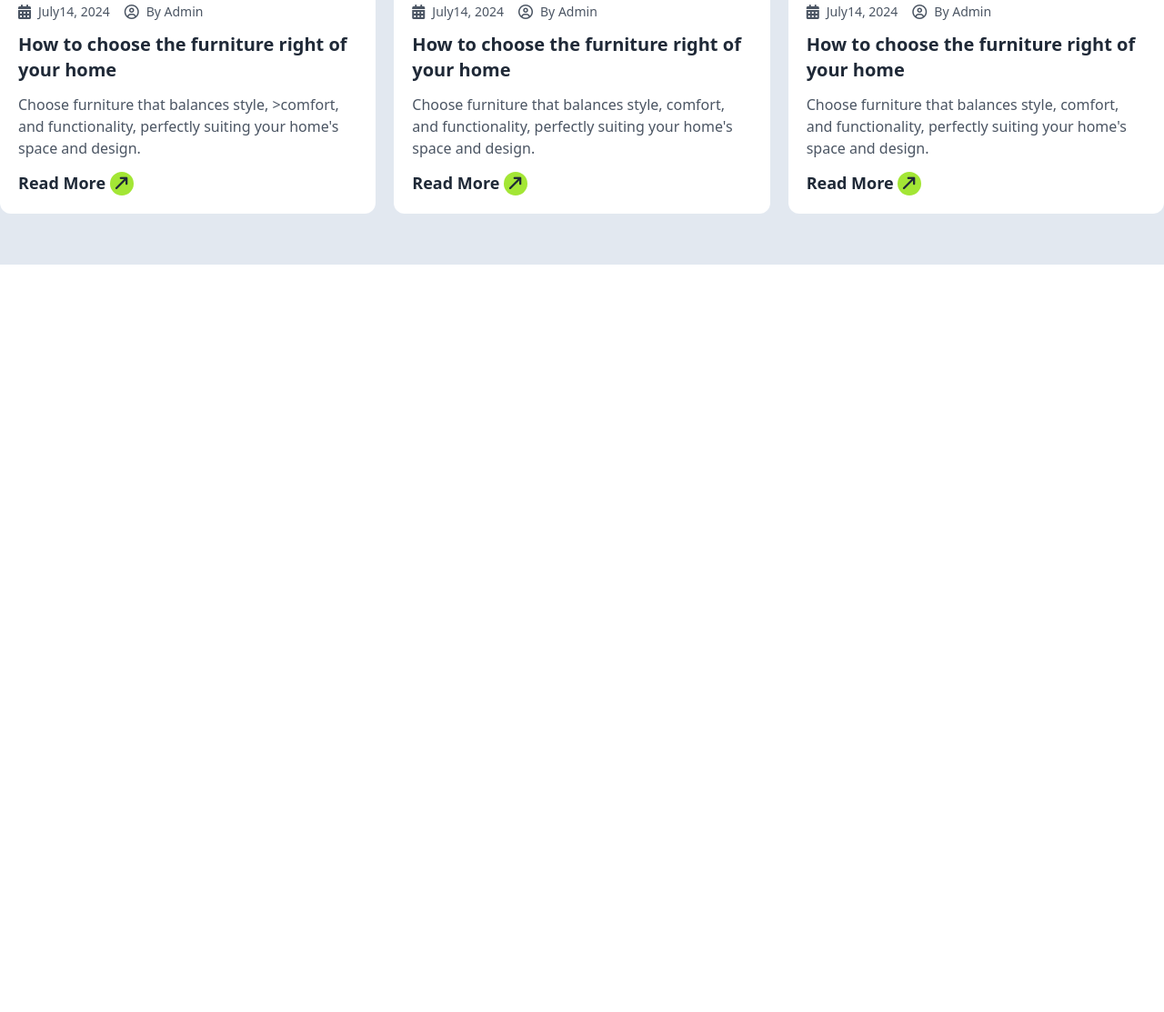
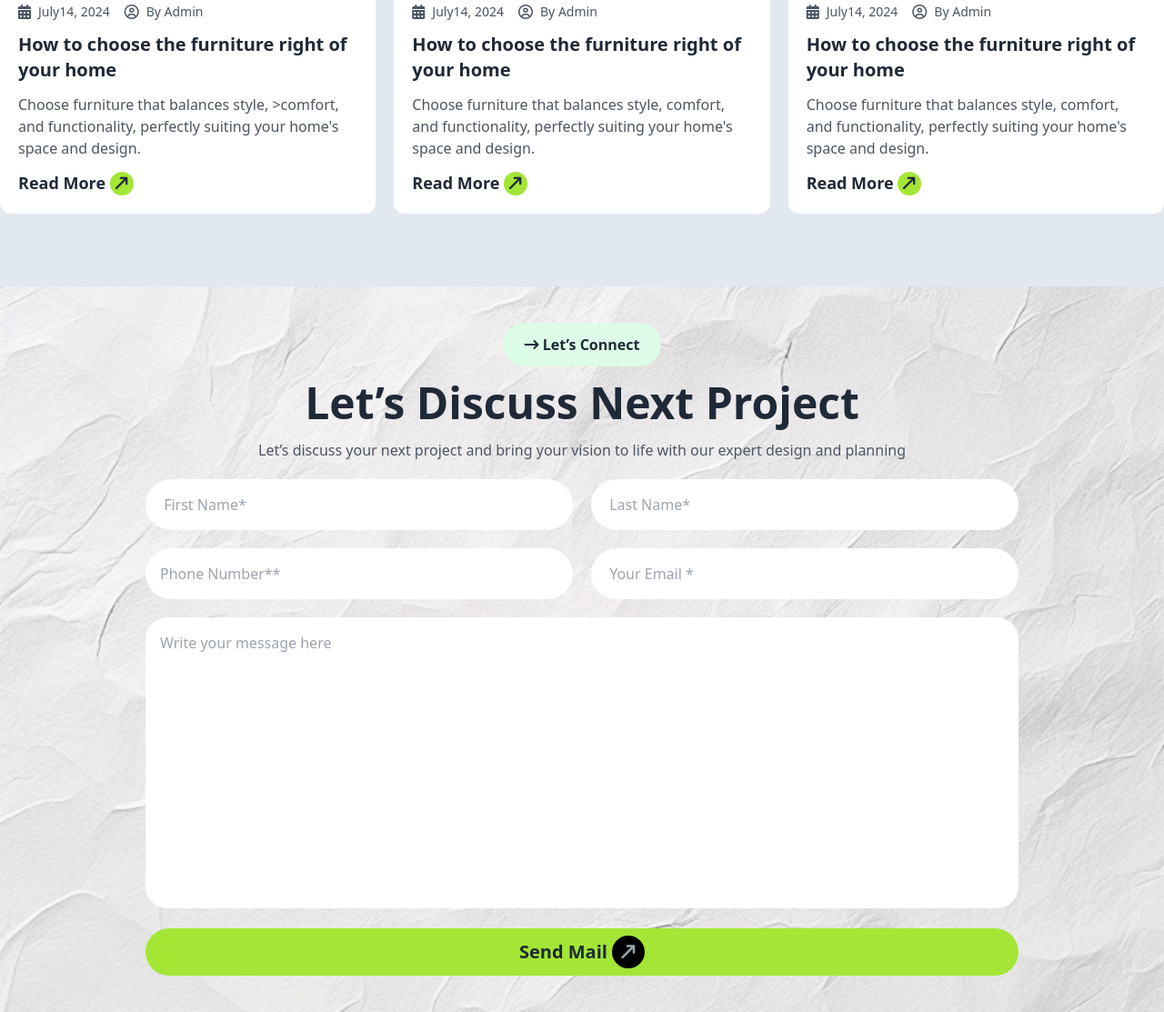
Before and after one commit to RakibHossen-Dev/Rinterio, a plain HTML site: page index.html in a window 1280 px wide. Shown: the part 3629-4742 px from the top of the page at 91% size. Before the commit the page ends 4000 px from the top, so only its background shows below. Drawn offline with nearby package versions, Linux system fonts and the light colour scheme.

Commit message:
contact section finish

```diff
--- a/index.html
+++ b/index.html
@@ -106,7 +106,7 @@
     </header>
 
     <!------------------------ main -------------------->
-    <main class="bg-slate-200 my-20 py-14">
+    <main class="bg-slate-200 mt-20 pt-14">
       <!-- We design thoughtful, liveable spaces  -->
       <section>
         <img class="w-32 hidden lg:block" src="images/Vector.png" alt="" />
@@ -385,7 +385,7 @@
             <div>
               <img
                 class="mb-2 w-full md:h-full lg:h-auto"
-                src="images/article1.png"
+                src="images/article2.png"
                 alt=""
               />
             </div>
@@ -423,7 +423,7 @@
             <div>
               <img
                 class="mb-2 w-full md:h-full lg:h-auto"
-                src="images/article1.png"
+                src="images/article3.png"
                 alt=""
               />
             </div>
@@ -457,6 +457,70 @@
           </div>
         </div>
       </section>
+      <!-- Contact -->
+      <section
+        class="bg-[url('/images/bg.jpg')] bg-cover bg-center mt-20 py-10"
+      >
+        <div class="lg:container w-11/12 mx-auto">
+          <div class="flex flex-col items-center text-center space-y-4 mb-5">
+            <button
+              class="bg-green-100 px-6 py-3 rounded-full text-gray-800 font-bold"
+            >
+              <i class="fa-solid fa-arrow-right-long"></i> Let’s Connect
+            </button>
+            <h3 class="lg:text-5xl text-3xl font-bold">
+              Let’s Discuss Next Project
+            </h3>
+            <p class="text-gray-600 font-medium lg:w-3/5">
+              Let’s discuss your next project and bring your vision to life with
+              our expert design and planning
+            </p>
+          </div>
+          <div class="lg:w-9/12 mx-auto">
+            <div class="flex md:flex-row flex-col items-center gap-5">
+              <input
+                class="w-full p-4 rounded-full"
+                type="text"
+                placeholder=" First Name*"
+              />
+              <input
+                class="w-full p-4 rounded-full"
+                type="text"
+                placeholder=" Last Name*"
+              />
+            </div>
+            <div class="flex md:flex-row flex-col items-center gap-5 mt-5">
+              <input
+                class="w-full p-4 rounded-full"
+                type="number"
+                placeholder="Phone Number**"
+              />
+              <input
+                class="w-full p-4 rounded-full"
+                type="email"
+                placeholder=" Your Email *"
+              />
+            </div>
+            <div class="mt-5">
+              <textarea
+                class="w-full p-4 rounded-3xl resize-none"
+                name="message"
+                id=""
+                rows="12"
+                placeholder="Write your message here"
+              ></textarea>
+            </div>
+            <button
+              class="w-full bg-lime-400 rounded-full p-2 text-xl font-bold mt-4"
+            >
+              Send Mail
+              <i
+                class="fa-solid fa-arrow-right-long -rotate-45 bg-black text-gray-400 rounded-full p-2"
+              ></i>
+            </button>
+          </div>
+        </div>
+      </section>
     </main>
     <!----------------------- footer  -------------------->
     <footer></footer>
--- a/tailwind.config.js
+++ b/tailwind.config.js
@@ -2,7 +2,6 @@
 module.exports = {
   content: ["./src/**/*.{html,js}"],
   theme: {
-
     extend: {},
   },
   plugins: [],
```
